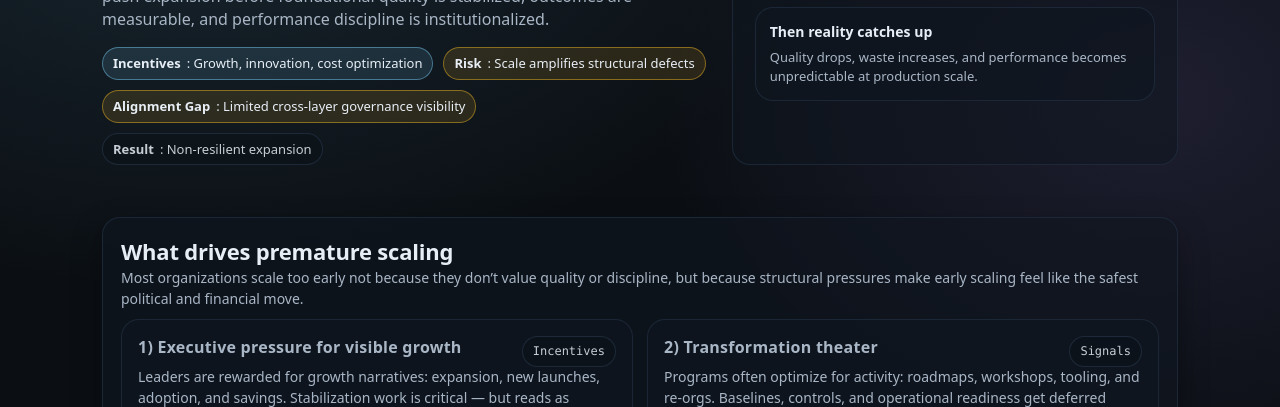
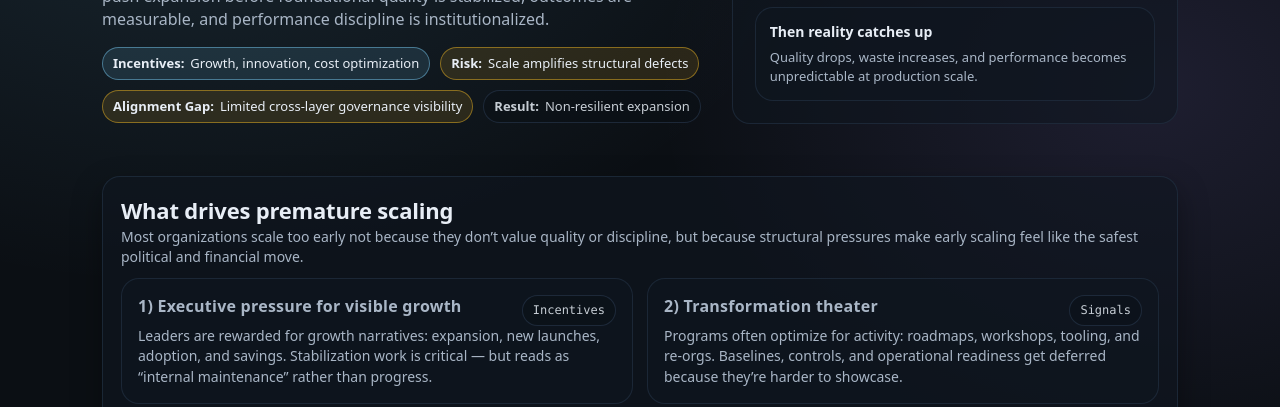
Before and after one commit to qeepp/qeepp.github.io, a plain HTML site: page why.html in a window 1280 px wide. Shown: the part 393-800 px from the top of the page. Drawn offline with Linux system fonts and the light colour scheme.

Commit message:
Wip (#28)
* commit silo

* link to exlcude partials html

* lint --exclude fix

* ci lint modernizing

* CI relative links check fix

* exclude /partials from link check

* attempt 2

* Update ci.yml

* Update ci.yml

* Update ci.yml

* Update why1.html

* Update 1.0

* Update why.html

* Update why.html

* Update index.html

* Update qeepp.css

* Update why.html

* Update why.html

* why update

* Update why.html

* Update why.html

```diff
--- a/why.html
+++ b/why.html
@@ -43,10 +43,10 @@
           </p>
 
           <div class="pillrow" aria-label="Key themes">
-            <span class="badge primary"><strong>Incentives</strong>: Growth, innovation, cost optimization</span>
-            <span class="badge warn"><strong>Risk</strong>: Scale amplifies structural defects</span>
-            <span class="badge warn"><strong>Alignment Gap</strong>: Limited cross-layer governance visibility</span>
-            <span class="badge"><strong>Result</strong>: Non-resilient expansion</span>
+            <span class="badge primary"><strong>Incentives:</strong>Growth, innovation, cost optimization</span>
+            <span class="badge warn"><strong>Risk:</strong>Scale amplifies structural defects</span>
+            <span class="badge warn"><strong>Alignment Gap:</strong>Limited cross-layer governance visibility</span>
+            <span class="badge"><strong>Result:</strong>Non-resilient expansion</span>
           </div>
 
           <div style="flex:1 1 auto;"></div>
```
